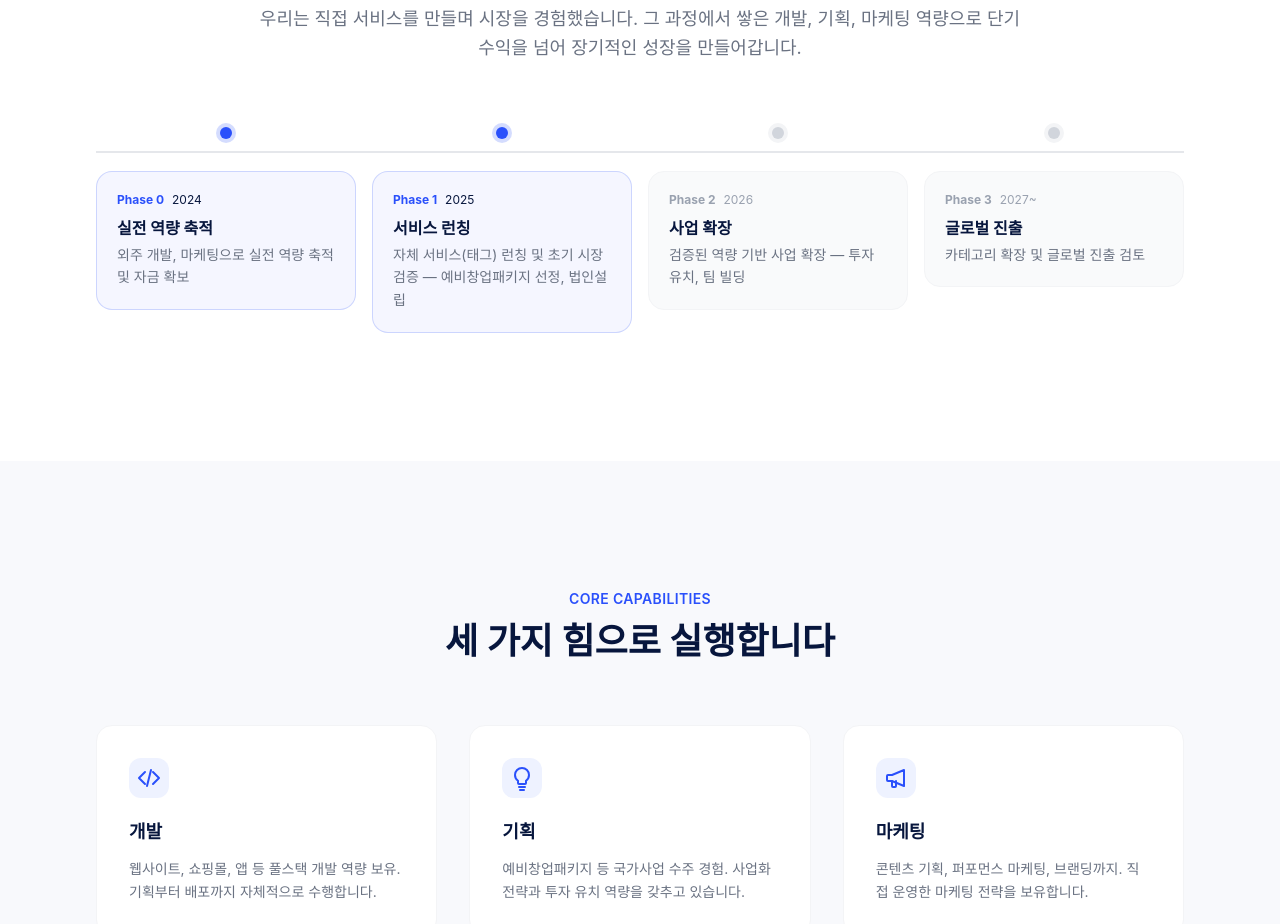
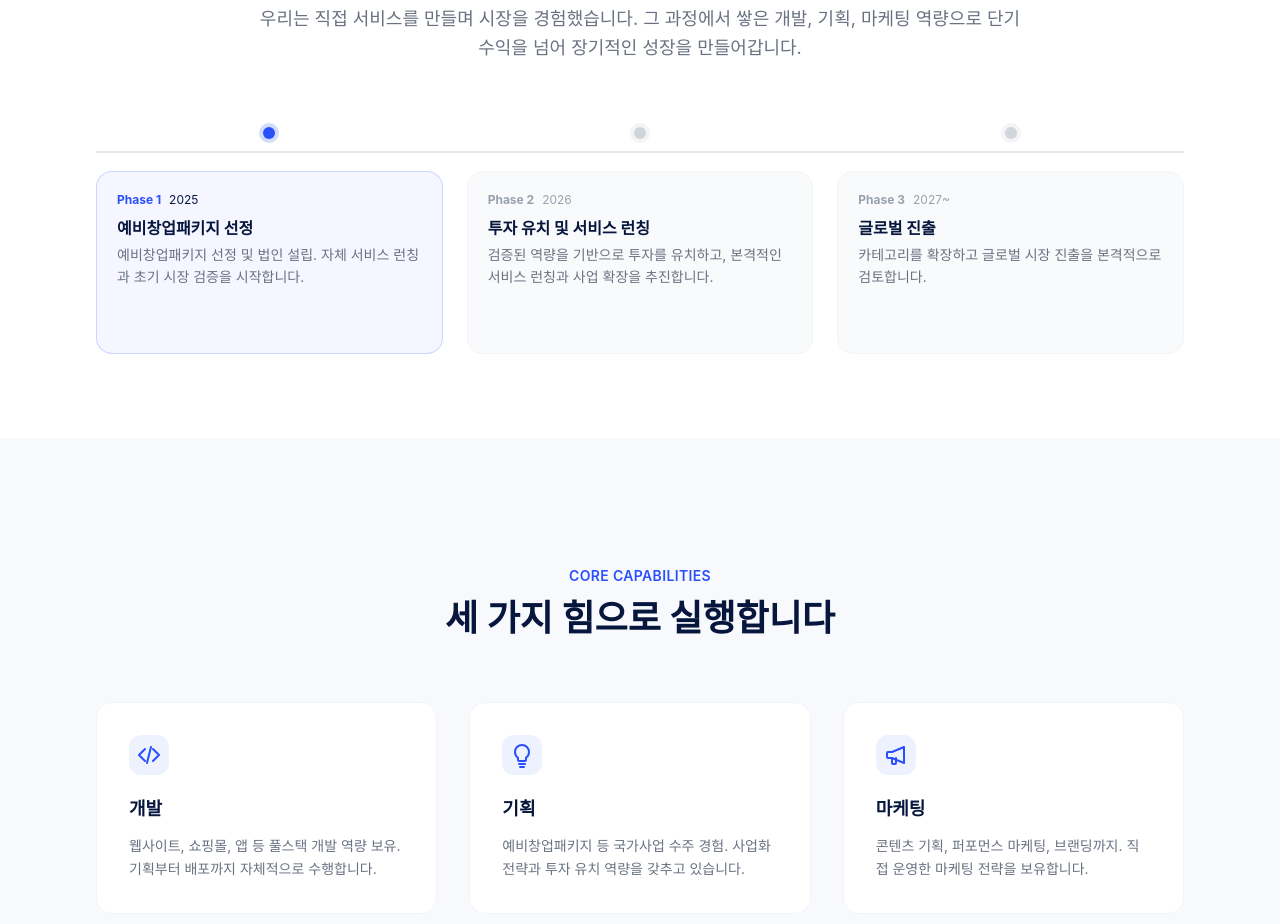
Before and after one commit to tagryu/tag_landing, a Next.js app: page / in a window 1280 px wide. Shown: the part 1020-1944 px from the top of the page. Built offline with nearby package versions, Linux system fonts and the light colour scheme.

Commit message:
fix: 로드맵 3단계로 변경 (2024 제거) + 박스 높이 통일

```diff
--- a/src/app/page.tsx
+++ b/src/app/page.tsx
@@ -186,31 +186,24 @@ function VisionSection() {
 
   const phases = [
     {
-      phase: 'Phase 0',
-      year: '2024',
-      title: '실전 역량 축적',
-      desc: '외주 개발, 마케팅으로 실전 역량 축적 및 자금 확보',
-      active: true,
-    },
-    {
       phase: 'Phase 1',
       year: '2025',
-      title: '서비스 런칭',
-      desc: '자체 서비스(태그) 런칭 및 초기 시장 검증 — 예비창업패키지 선정, 법인설립',
+      title: '예비창업패키지 선정',
+      desc: '예비창업패키지 선정 및 법인 설립. 자체 서비스 런칭과 초기 시장 검증을 시작합니다.',
       active: true,
     },
     {
       phase: 'Phase 2',
       year: '2026',
-      title: '사업 확장',
-      desc: '검증된 역량 기반 사업 확장 — 투자 유치, 팀 빌딩',
+      title: '투자 유치 및 서비스 런칭',
+      desc: '검증된 역량을 기반으로 투자를 유치하고, 본격적인 서비스 런칭과 사업 확장을 추진합니다.',
       active: false,
     },
     {
       phase: 'Phase 3',
       year: '2027~',
       title: '글로벌 진출',
-      desc: '카테고리 확장 및 글로벌 진출 검토',
+      desc: '카테고리를 확장하고 글로벌 시장 진출을 본격적으로 검토합니다.',
       active: false,
     },
   ];
@@ -239,7 +232,7 @@ function VisionSection() {
           {/* Horizontal line (desktop) */}
           <div className="hidden md:block absolute top-6 left-0 right-0 h-0.5 bg-gray-200" />
 
-          <div className="grid grid-cols-1 md:grid-cols-4 gap-8 md:gap-4">
+          <div className="grid grid-cols-1 md:grid-cols-3 gap-8 md:gap-6">
             {phases.map((p, i) => (
               <div
                 key={p.phase}
@@ -260,7 +253,7 @@ function VisionSection() {
                 </div>
 
                 <div
-                  className={`p-5 rounded-2xl border transition-colors ${
+                  className={`p-5 rounded-2xl border transition-colors h-full flex flex-col ${
                     p.active
                       ? 'border-[#2A50FB]/20 bg-[#F5F6FF]'
                       : 'border-gray-100 bg-gray-50'
@@ -275,7 +268,7 @@ function VisionSection() {
                     </span>
                   </div>
                   <h3 className="text-base font-bold text-[#07163D] mb-1">{p.title}</h3>
-                  <p className="text-sm text-[#6A7282] leading-relaxed">{p.desc}</p>
+                  <p className="text-sm text-[#6A7282] leading-relaxed flex-1">{p.desc}</p>
                 </div>
               </div>
             ))}
```
